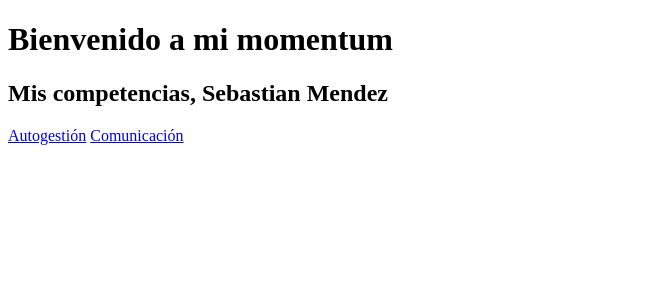
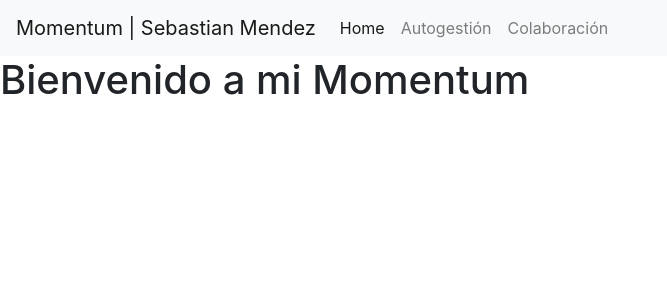
Before and after one commit to sebmengom/momentum, a Flask app: page / in a window 1280 px wide. Shown: the top 300 px of the page, without its empty margins (0-667 px from the left). Run offline with Flask 3, Linux system fonts and the light colour scheme.

Commit message:
Bootsrap addition

```diff
--- /dev/null
+++ b/app/templates/base.html
@@ -0,0 +1,28 @@
+<!DOCTYPE html>
+<html>
+    <head>
+        <link rel="stylesheet" href="https://cdn.jsdelivr.net/npm/bootstrap@4.3.1/dist/css/bootstrap.min.css" integrity="sha384-ggOyR0iXCbMQv3Xipma34MD+dH/1fQ784/j6cY/iJTQUOhcWr7x9JvoRxT2MZw1T" crossorigin="anonymous">
+        <title>{% block title %} {% endblock %}</title>
+    </head>
+    <body>
+        <nav class="navbar navbar-expand-lg navbar-light bg-light">
+            <a class="navbar-brand" href="#">Momentum | Sebastian Mendez</a>
+            <button class="navbar-toggler" type="button" data-toggle="collapse" data-target="#navbarNavAltMarkup" aria-controls="navbarNavAltMarkup" aria-expanded="false" aria-label="Toggle navigation">
+              <span class="navbar-toggler-icon"></span>
+            </button>
+            <div class="collapse navbar-collapse" id="navbarNavAltMarkup">
+              <div class="navbar-nav">
+                <a class="nav-item nav-link active" href="#">Home <span class="sr-only">(current)</span></a>
+                <a class="nav-item nav-link" href="{{ url_for('autogestion')}}">Autogestión</a>
+                <a class="nav-item nav-link" href="{{ url_for('colaboracion')}}">Colaboración</a>
+              </div>
+            </div>
+          </nav>
+        <h1>Bienvenido a mi Momentum</h1>
+
+        {% block content %}{% endblock %}
+        <script src="https://code.jquery.com/jquery-3.3.1.slim.min.js" integrity="sha384-q8i/X+965DzO0rT7abK41JStQIAqVgRVzpbzo5smXKp4YfRvH+8abtTE1Pi6jizo" crossorigin="anonymous"></script>
+        <script src="https://cdn.jsdelivr.net/npm/popper.js@1.14.7/dist/umd/popper.min.js" integrity="sha384-UO2eT0CpHqdSJQ6hJty5KVphtPhzWj9WO1clHTMGa3JDZwrnQq4sF86dIHNDz0W1" crossorigin="anonymous"></script>
+        <script src="https://cdn.jsdelivr.net/npm/bootstrap@4.3.1/dist/js/bootstrap.min.js" integrity="sha384-JjSmVgyd0p3pXB1rRibZUAYoIIy6OrQ6VrjIEaFf/nJGzIxFDsf4x0xIM+B07jRM" crossorigin="anonymous"></script>
+    </body>
+</html>
--- a/app/templates/index.html
+++ b/app/templates/index.html
@@ -1,12 +1,4 @@
-<!DOCTYPE html>
-<html>
-    <head>
-        <title>Momentum</title>
-    </head>
-    <body>
-        <h1>Bienvenido a mi momentum</h1>
-        <h2>Mis competencias, Sebastian Mendez</h2>
-        <a href="{{ url_for('autogestion') }}"">Autogestión</a>
-        <a href="{{ url_for('colaboracion')}}"">Comunicación</a>
-    </body>
-</html>
+{% extends 'base.html' %}
+
+
+{% block title %}Momentum{% endblock %}
```
Also changed, not shown: app/templates/autogestion.html (+4 -9 lines), app/templates/colaboracion.html (+4 -9 lines), 1 other file.
